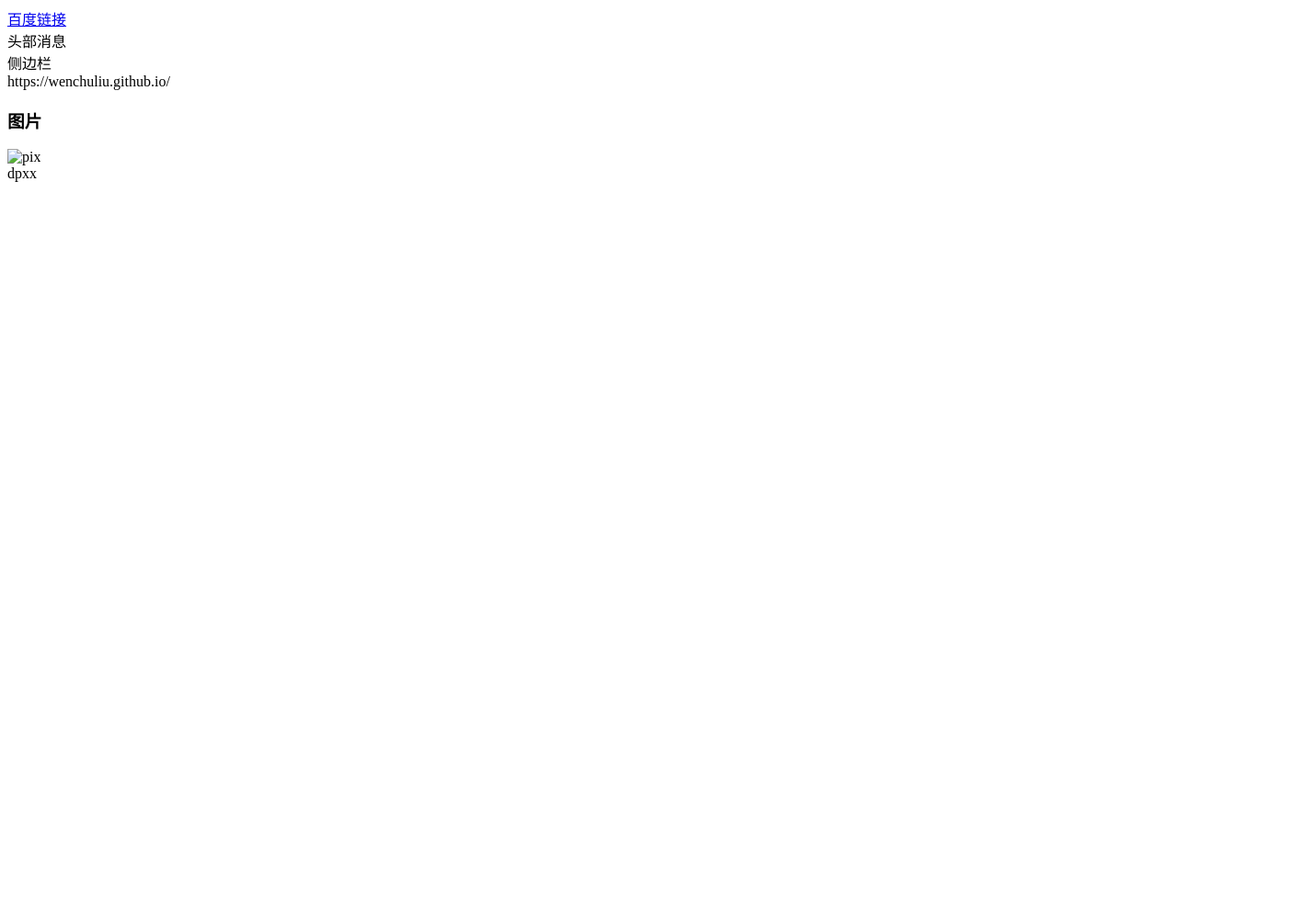
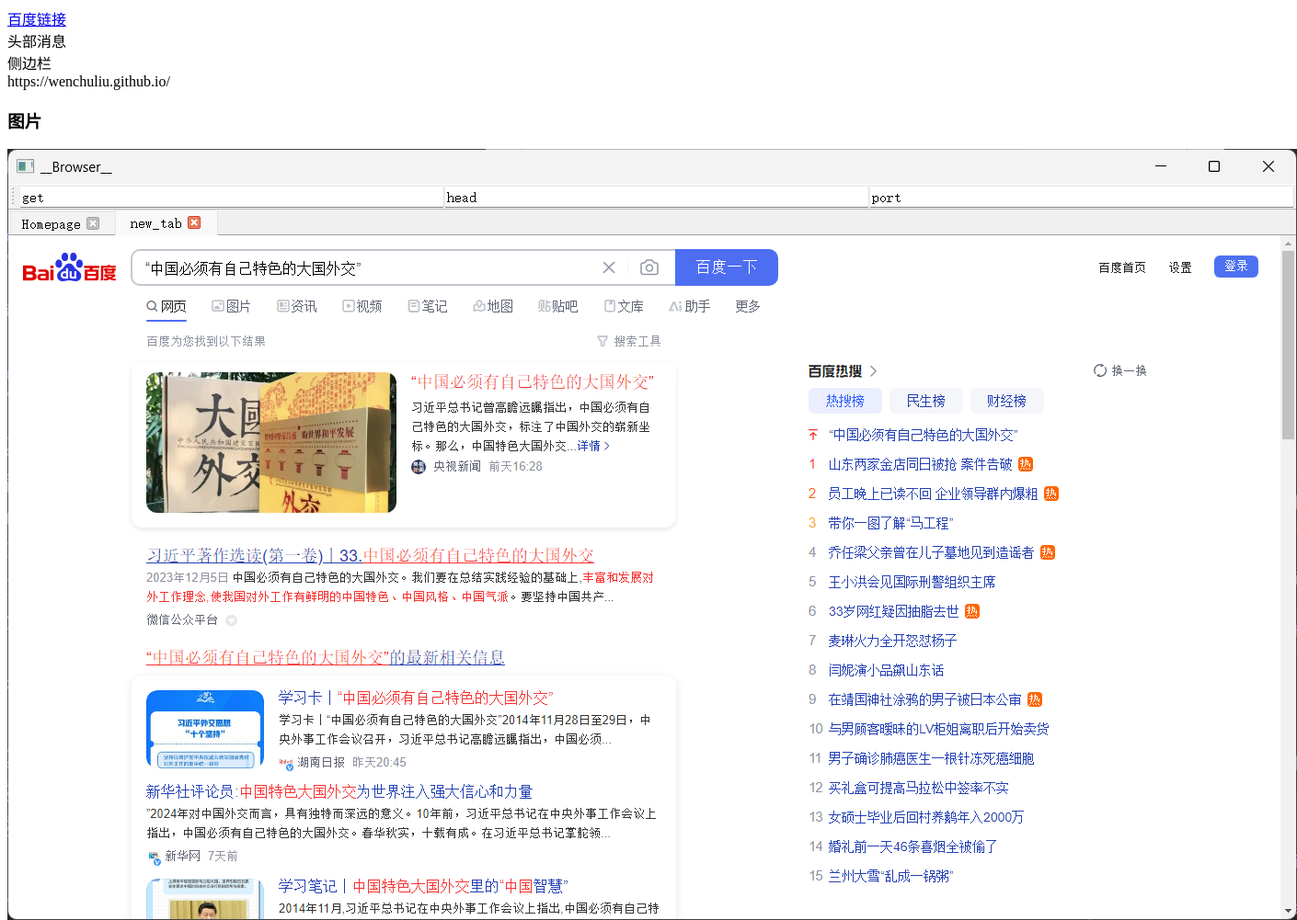
Before and after one commit to WenchuLiu/WenchuLiu.github.io, a plain HTML site: page index.html in a window 1280 px wide. Shown: the top 1001 px of the page at 92% size, 1410 px wide, since content can reach past the window. Before the commit the page ends 800 px from the top, so only its background shows below. Drawn offline with Linux system fonts and the light colour scheme.

Commit message:
Update index.html

```diff
--- a/index.html
+++ b/index.html
@@ -22,7 +22,7 @@
                 <section>
                     <h3>图片</h3>
                     <div>
-                        <img src="1.jpg" alt="pix" />
+                        <img src="PixPin_2024-11-30_16-29-19.png" alt="pix" />
                     </div>
                 </section>
             </main>
```
